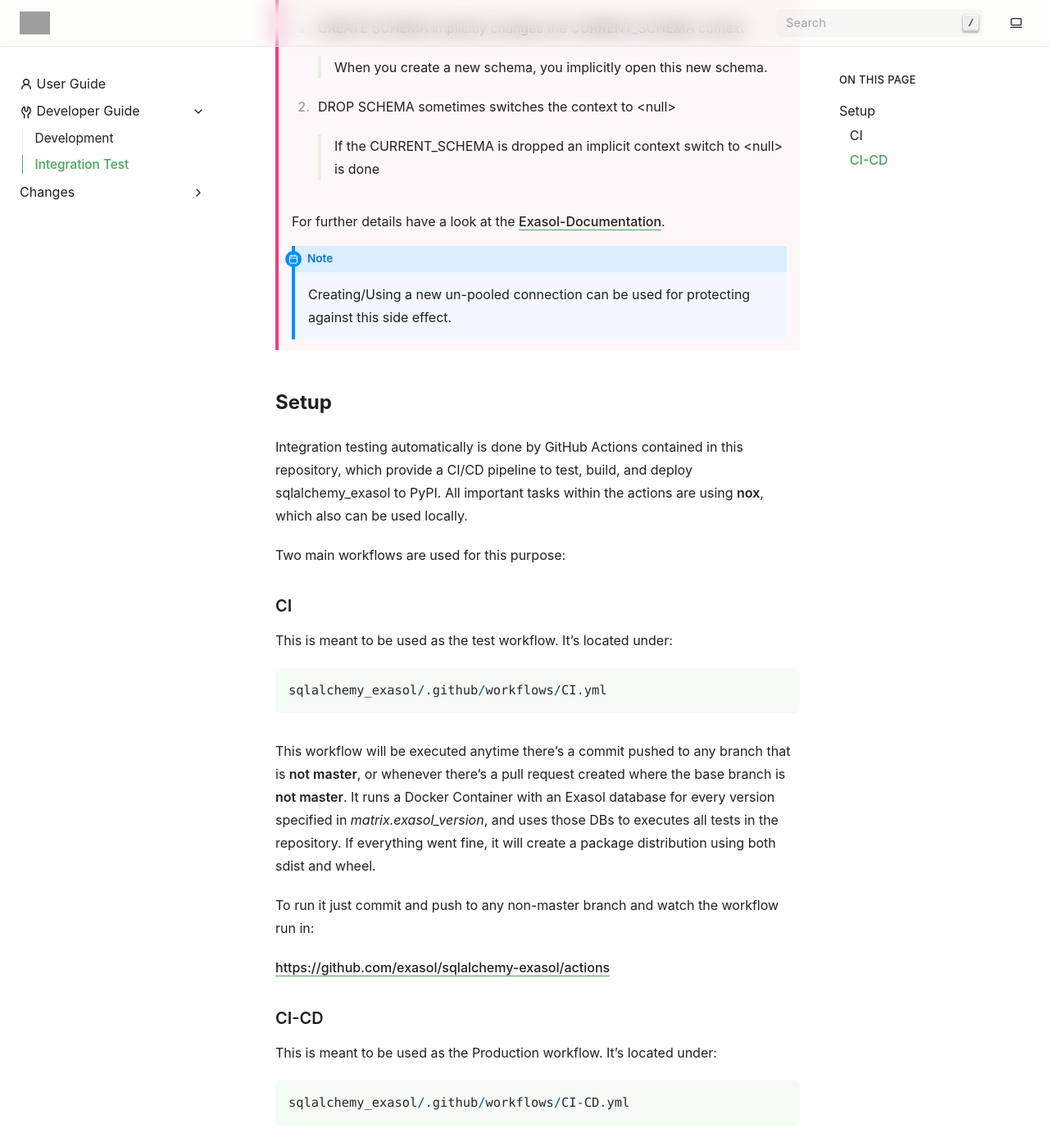
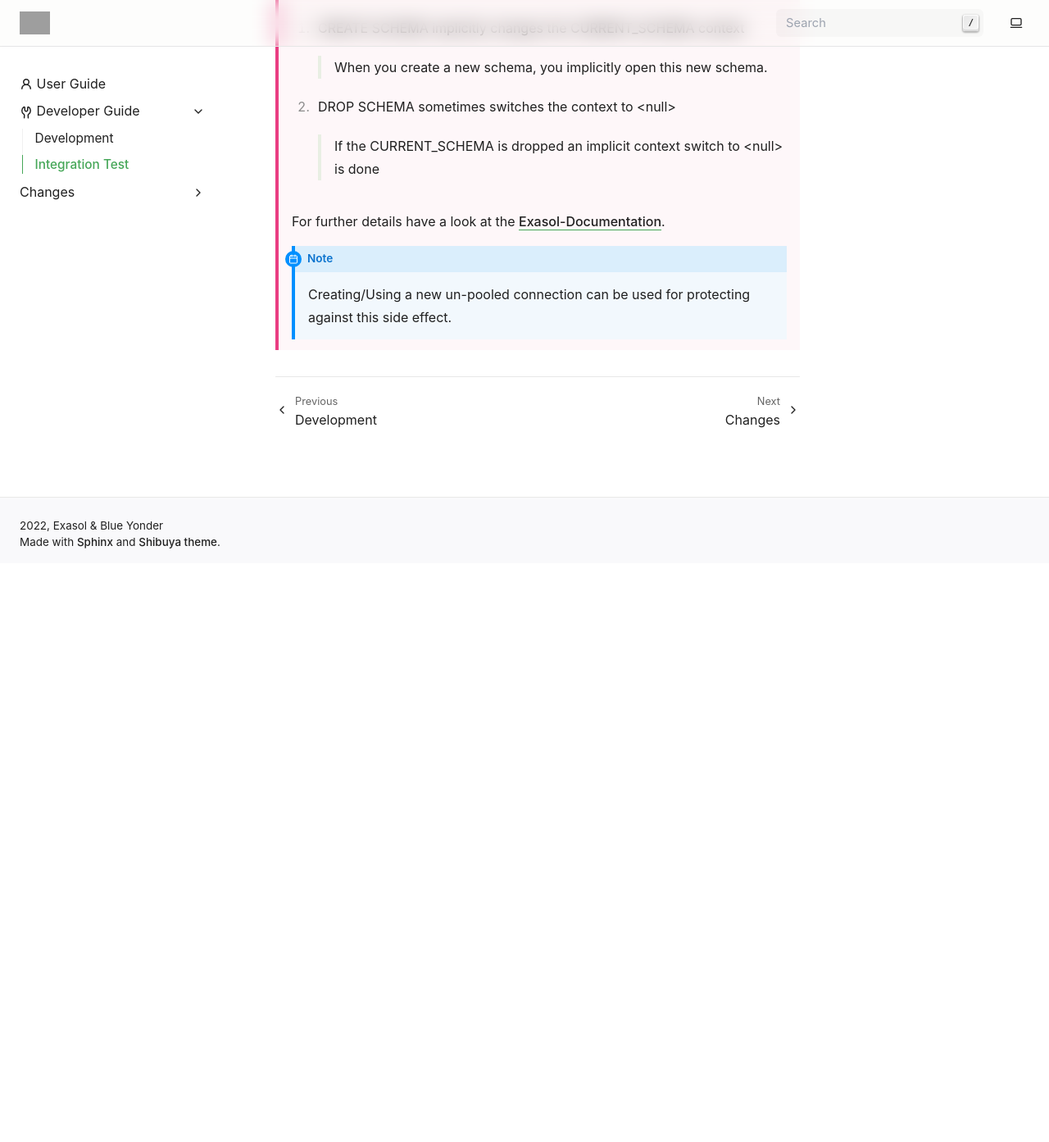
Before and after one commit to exasol/sqlalchemy-exasol, a Sphinx documentation site: the page built from doc/developer_guide/integration_tests.rst, in a window 1280 px wide and 1400 px high, scrolled down 714 px. Shown: the top 1393 px of the window at 82% size. Built offline with Sphinx 7.4.7, drawn with Linux system fonts in a browser that asks for light colours; pages that are not in the unit, such as notebooks, are missing from menus; some of the changed text lies outside the part shown; grey boxes are pictures that could not be loaded.

Commit message:
Remove outdated/unnecessary information regarding CI/CD running

```diff
--- a/doc/developer_guide/integration_tests.rst
+++ b/doc/developer_guide/integration_tests.rst
@@ -37,44 +37,3 @@ two groups.
 
         Creating/Using a new un-pooled connection can be used for protecting against
         this side effect.
-
-
-Setup
-+++++
-
-Integration testing automatically is done by GitHub Actions contained in this repository, which provide a CI/CD pipeline to test, build, and deploy sqlalchemy_exasol to PyPI.
-All important tasks within the actions are using **nox**, which also can be used locally.
-
-Two main workflows are used for this purpose:
-
-CI
----
-
-This is meant to be used as the test workflow. It's located under:
-
-.. code-block::
-
-    sqlalchemy_exasol/.github/workflows/CI.yml
-
-This workflow will be executed anytime there's a commit pushed to any branch that is **not master**, or whenever there's a pull request created where the base branch is **not master**. It runs a Docker Container with an Exasol database for every version specified in *matrix.exasol_version*, and uses those DBs to executes all tests in the repository. If everything went fine, it will create a package distribution using both sdist and wheel.
-
-To run it just commit and push to any non-master branch and watch the workflow run in:
-
-`<https://github.com/exasol/sqlalchemy-exasol/actions>`_
-
-CI-CD
------
-
-This is meant to be used as the Production workflow. It's located under:
-
-.. code-block::
-
-    sqlalchemy_exasol/.github/workflows/CI-CD.yml
-
-This workflow will be executed anytime there's a commit pushed to **master**, or whenever a **tag** (release) is pushed. It does all the same steps than the CI workflow with one additional step at the end: Upload the package to Pypi. This upload step only happens when a tag is pushed, it will not be executed when commits are done in master.
-
-To run it just commit and push to master (*Optional:* push a tag in case you want PyPI upload) and watch the workflow run in:
-
-`<https://github.com/exasol/sqlalchemy-exasol/actions>`_
-
-The status of the CI-CD workflow will always be reflected in the badge called "build" in the README.rst and Home Page of this repository
```
